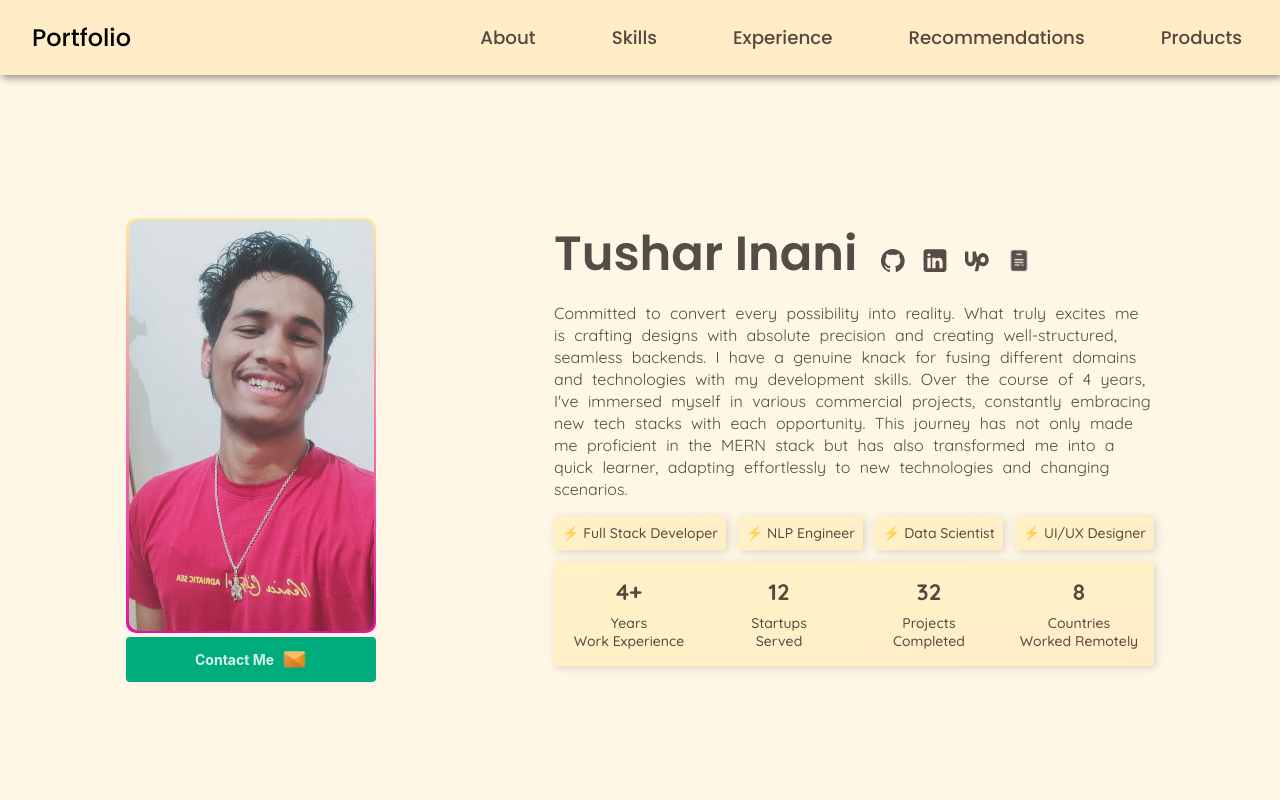
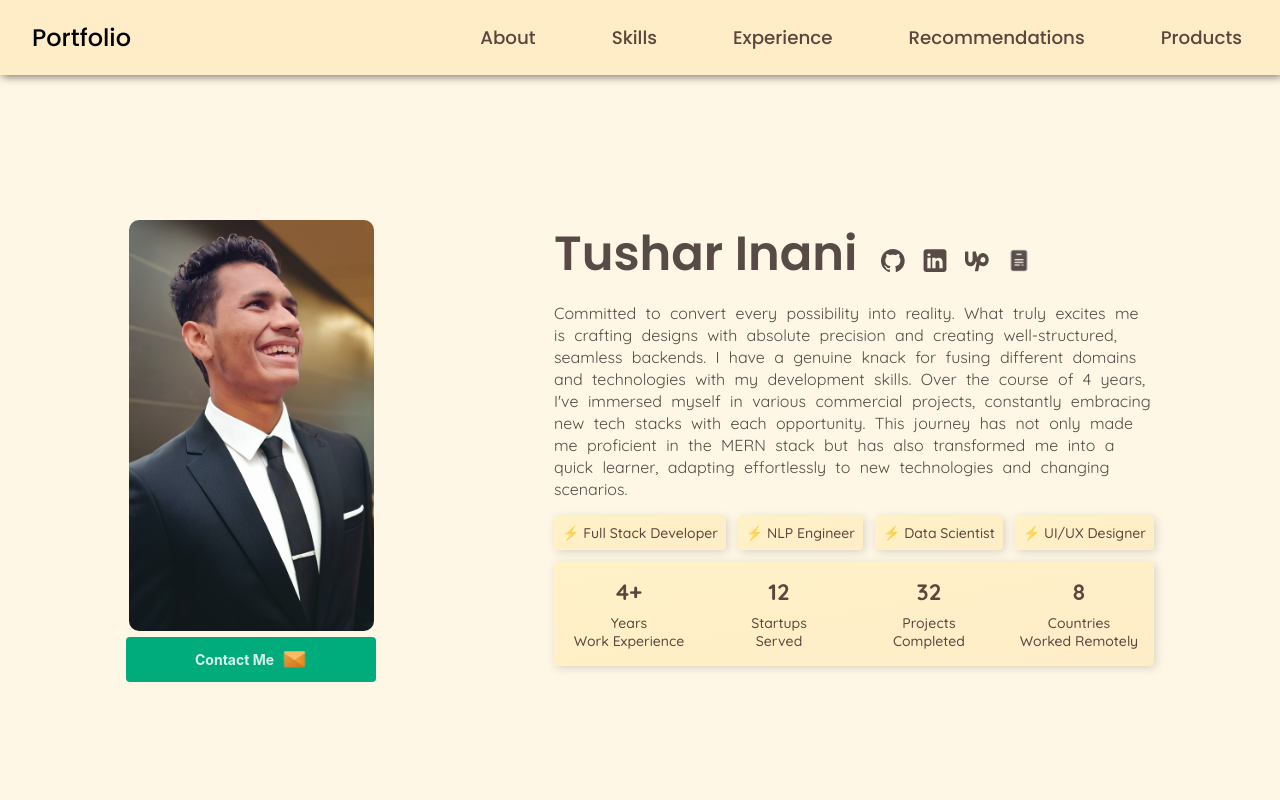
Before and after one commit to Tushar-4781/Portfolio--Next-JS-14, a Next.js app: page / in a window 1280 px wide. Shown: the top 800 px of the page. Built offline with nearby package versions, Linux system fonts and the light colour scheme.

Commit message:
updated: profile picture

```diff
--- a/src/app/@hero/page.module.scss
+++ b/src/app/@hero/page.module.scss
@@ -6,13 +6,13 @@
 
 .profile_pic_container {
   border-radius: 10px;
-  background: linear-gradient(to bottom, #ffe8a3, #e70faa);
   width: 250px;
   height: 415px;
   margin-bottom: 4px;
   img {
     object-fit: cover;
     border-radius: 10px;
+    object-position: -42px 0;
   }
 }
 
--- a/src/app/@hero/page.tsx
+++ b/src/app/@hero/page.tsx
@@ -1,5 +1,5 @@
 import { Col, Row } from 'antd';
-import profilePic from '../../../public/tushar_profilePic.jpg';
+import profilePic from '../../../public/tushar_profilePic.png';
 import Image from 'next/image';
 import styles from './page.module.scss';
 import { socialHandles } from '../../../public/mediaIcons';
```
Also changed, not shown: public/tushar_profilePic.jpg (deleted), public/tushar_profilePic.png (added).
